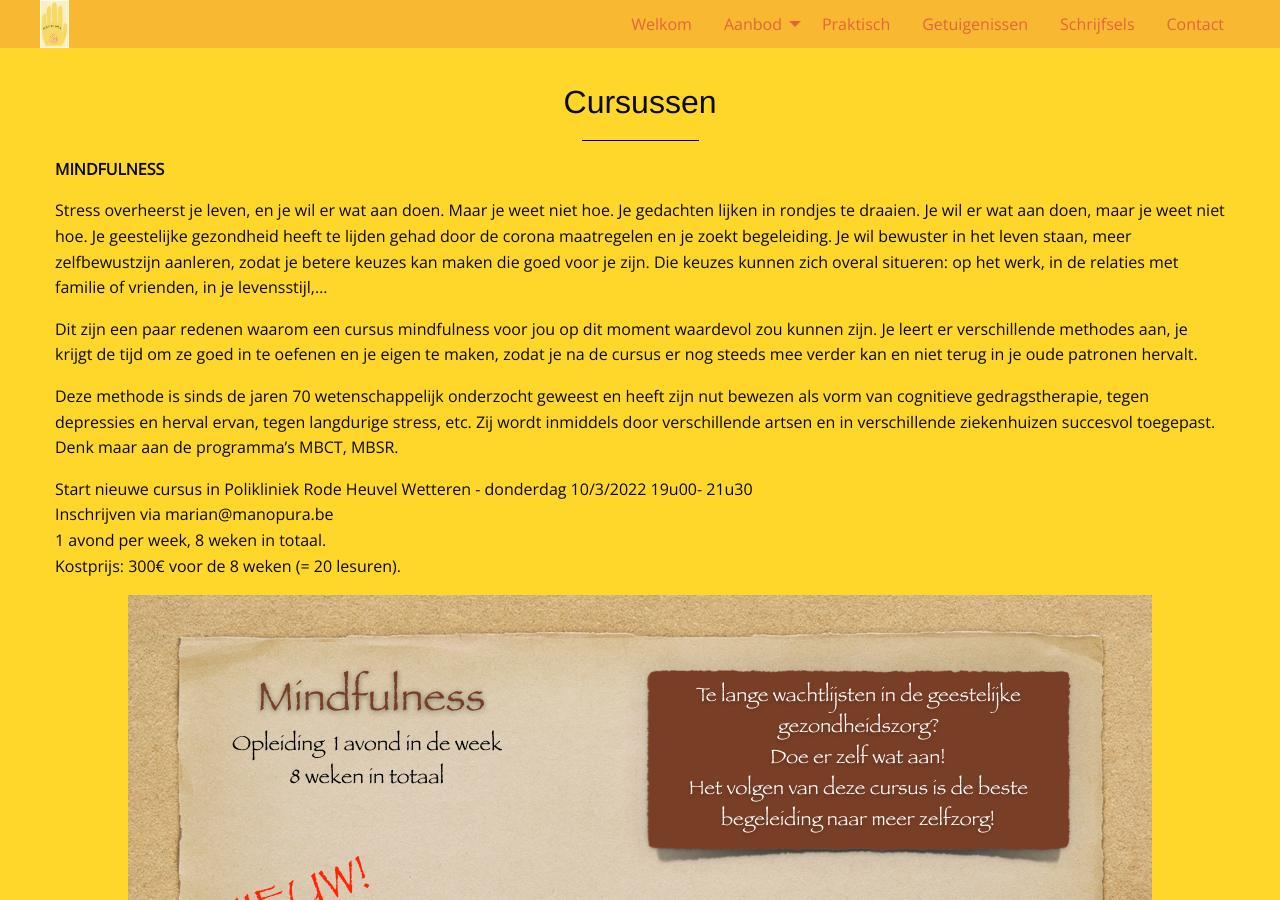
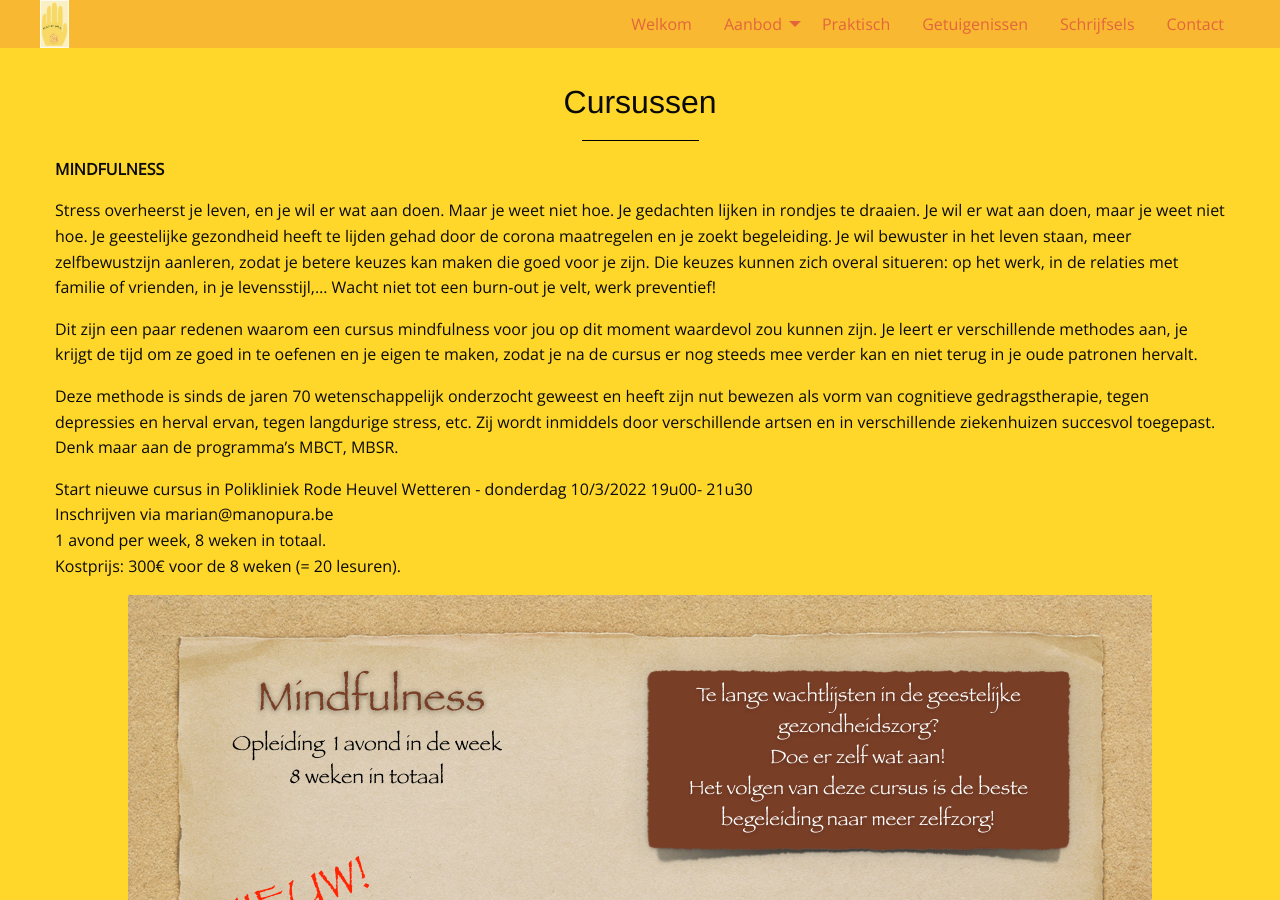
Before and after one commit to manopura/manopura.github.io, a Jekyll site: the page built from cursussen.md, in a window 1280 px wide and 900 px high. Built offline with Jekyll 4.4.1, drawn with Linux system fonts in a browser that asks for light colours; nearby versions of some CDN libraries; our own code applies the rules of GitHub Pages for plain Markdown files.

Commit message:
Update cursussen.md

```diff
--- a/cursussen.md
+++ b/cursussen.md
@@ -10,6 +10,7 @@ Stress overheerst je leven, en je wil er wat aan doen. Maar je weet niet hoe.
 Je gedachten lijken in rondjes te draaien. Je wil er wat aan doen, maar je weet niet hoe.
 Je geestelijke gezondheid heeft te lijden gehad door de corona maatregelen en je zoekt begeleiding.
 Je wil bewuster in het leven staan, meer zelfbewustzijn aanleren, zodat je betere keuzes kan maken die goed voor je zijn. Die keuzes kunnen zich overal situeren: op het werk, in de relaties met familie of vrienden, in je levensstijl,...
+Wacht niet tot een burn-out je velt, werk preventief!
 
 Dit zijn een paar redenen waarom een cursus mindfulness voor jou op dit moment waardevol zou kunnen zijn.
 Je leert er verschillende methodes aan, je krijgt de tijd om ze goed in te oefenen en je eigen te maken, zodat je na de cursus er nog steeds mee verder kan en niet terug in je oude patronen hervalt.
```
